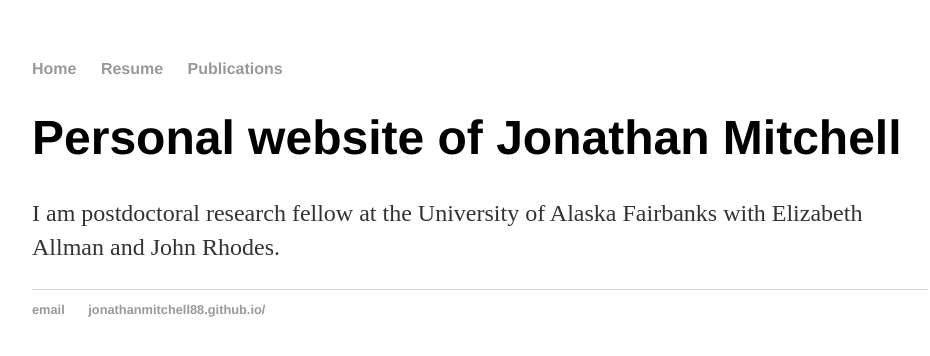
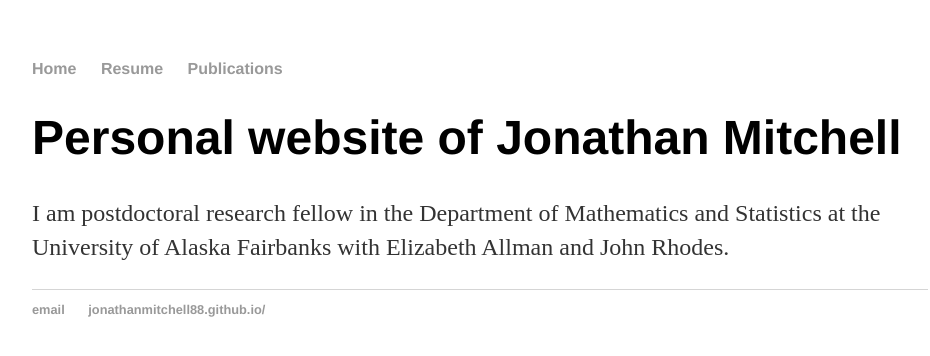
Before and after one commit to jonathanmitchell88/jonathanmitchell88.github.io, a Jekyll site: the page built from index.html, in a window 1280 px wide. Shown: the top 356 px of the page, without its empty margins (160-1090 px from the left). Built offline with Jekyll 4.4.1, drawn with Linux system fonts in a browser that asks for light colours.

Commit message:
Update index.html

```diff
--- a/index.html
+++ b/index.html
@@ -4,5 +4,5 @@
 ---
 <div class="blurb">
 	<h1>Personal website of Jonathan Mitchell</h1>
-	<p>I am postdoctoral research fellow at the University of Alaska Fairbanks with Elizabeth Allman and John Rhodes.</p>
+	<p>I am postdoctoral research fellow in the Department of Mathematics and Statistics at the University of Alaska Fairbanks with Elizabeth Allman and John Rhodes.</p>
 </div><!-- /.blurb -->
```
